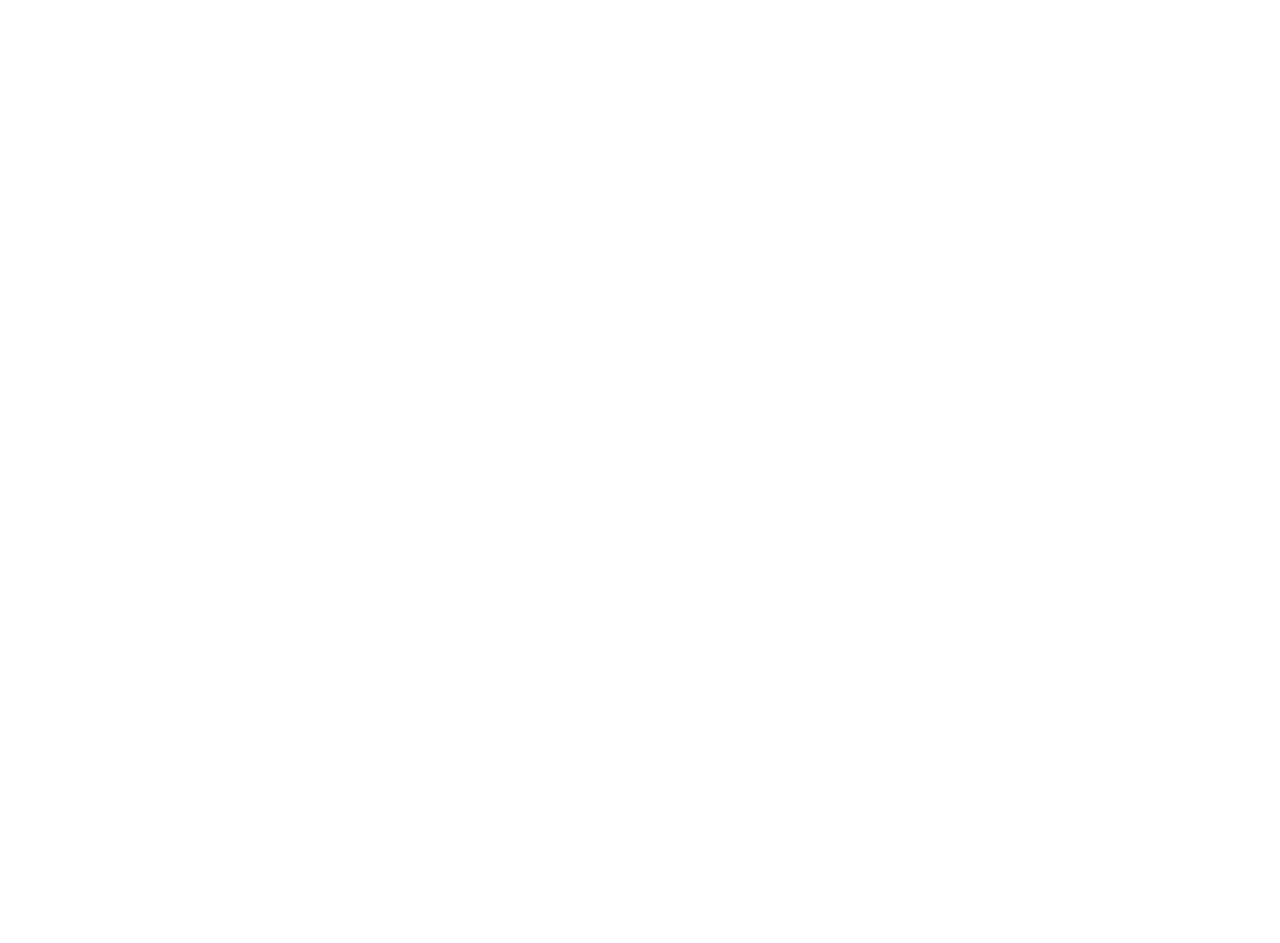
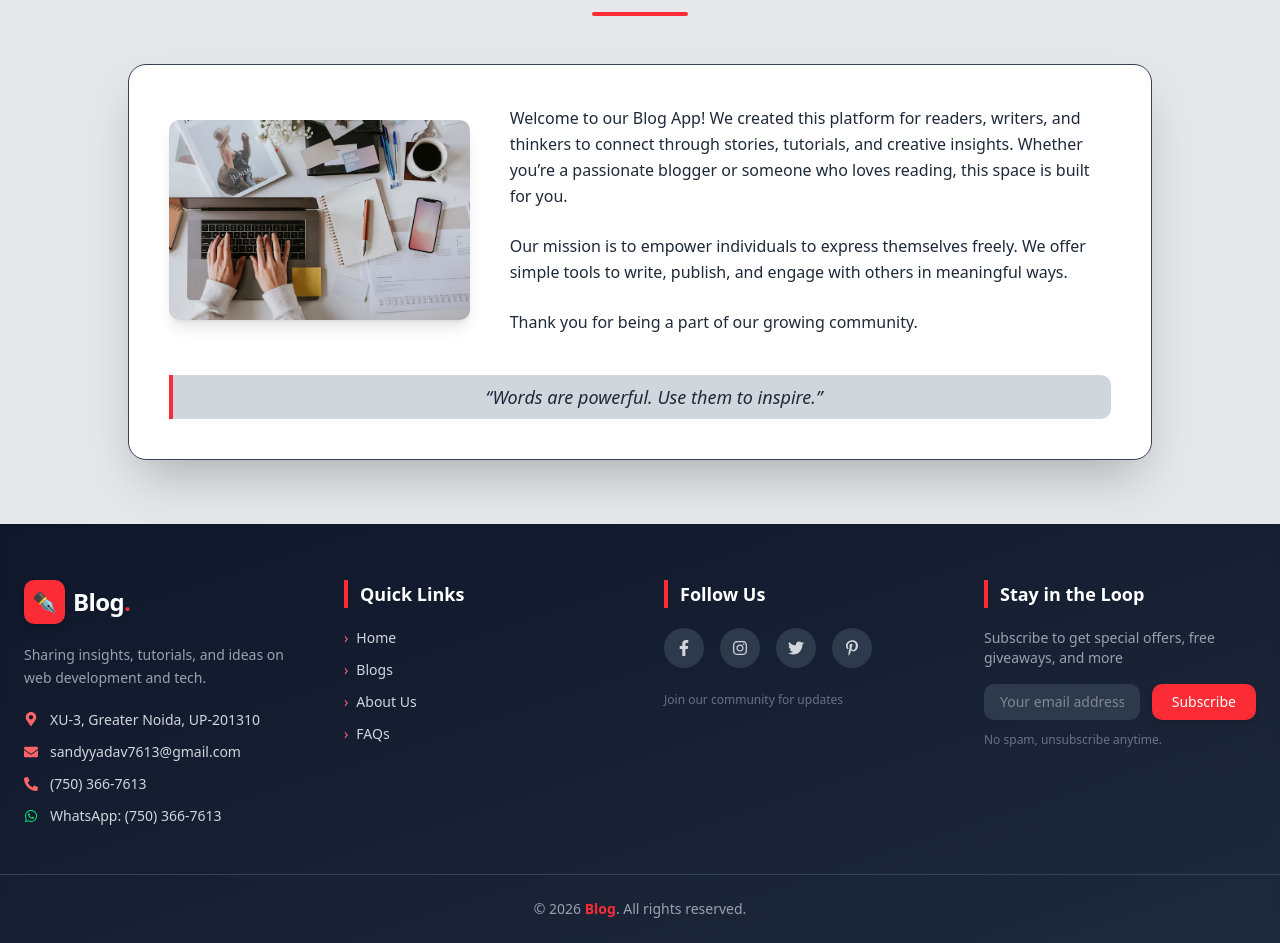
Before and after one commit to SandeepYadav750/sanikaBlogs, a Next.js app: page /about in a window 1280 px wide. Shown: the part 240-1183 px from the top of the page. Before the commit the page ends 800 px from the top, so only its background shows below. Built offline with nearby package versions, Linux system fonts and the light colour scheme; no server answers.

Commit message:
stsatic design of About and Footer.

```diff
--- a/app/(AboutProjects)/about/page.jsx
+++ b/app/(AboutProjects)/about/page.jsx
@@ -1,11 +1,70 @@
+import Image from "next/image";
 import React from "react";
 
-const About = () => {
+const AboutSection = () => {
   return (
-    <>
-      <h1 className="bg-sanikaSky text-red-500">About Sanika Blogs</h1>
-    </>
+    <section className=" py-16 px-6">
+      <div className="max-w-5xl mx-auto">
+        {/* Heading */}
+        <div className="text-center mb-12">
+          <h2 className="text-4xl md:text-5xl font-bold mb-4">
+            About Our Blog
+          </h2>
+          <p className="text-lg max-w-2xl mx-auto">
+            A place to share thoughts, inspire others, and grow together.
+          </p>
+          <div className="w-24 h-1 bg-red-500 mx-auto mt-4 rounded-full"></div>
+        </div>
+
+        {/* Main Content Card */}
+        <div className="bg-white dark:bg-gray-700 rounded-2xl p-8 md:p-10 shadow-2xl border border-gray-700 space-y-6 md:space-y-10">
+          <div className="w-full flex items-center justify-between gap-10 flex-col md:flex-row">
+            <div className="w-1/3">
+              <Image
+                src="/About-blog.avif"
+                alt="About Us"
+                className="rounded-lg shadow-lg"
+                width={400}
+                height={300}
+              />
+            </div>
+            <div className="w-2/3 space-y-6">
+              <p className=" leading-relaxed">
+                Welcome to our Blog App! We created this platform for readers,
+                writers, and thinkers to connect through stories, tutorials, and
+                creative insights. Whether you’re a passionate blogger or
+                someone who loves reading, this space is built for you.
+              </p>
+
+              <p className=" leading-relaxed">
+                Our mission is to empower individuals to express themselves
+                freely. We offer simple tools to write, publish, and engage with
+                others in meaningful ways.
+              </p>
+
+              <p className=" leading-relaxed">
+                Thank you for being a part of our growing community.
+              </p>
+            </div>
+          </div>
+
+          {/* Quote */}
+          <div className="bg-gray-300 dark:bg-gray-900 border-l-4 border-red-500 pl-6 py-2 bg-opacity-50 rounded-r-lg text-center">
+            <p className=" text-lg italic">
+              “Words are powerful. Use them to inspire.”
+            </p>
+          </div>
+        </div>
+
+        {/* Optional: Decorative elements */}
+        {/* <div className="flex justify-center gap-3 mt-10">
+          <div className="w-2 h-2 rounded-full bg-red-500"></div>
+          <div className="w-2 h-2 rounded-full bg-gray-600"></div>
+          <div className="w-2 h-2 rounded-full bg-gray-600"></div>
+        </div> */}
+      </div>
+    </section>
   );
 };
 
-export default About;
+export default AboutSection;
--- a/app/layout.js
+++ b/app/layout.js
@@ -4,6 +4,7 @@ import Navbar from "../components/Navbar";
 import "react-toastify/dist/ReactToastify.css";
 import Provider from "./provider";
 import ThemeProvider from "../components/ThemeProviders";
+import Footer from "../components/Footer";
 
 const geistSans = Geist({
   variable: "--font-geist-sans",
@@ -30,7 +31,8 @@ export default function RootLayout({ children }) {
           <ThemeProvider>
             <Navbar />
             <div className="pt-20">{children}</div>
-            </ThemeProvider>
+            <Footer />
+          </ThemeProvider>
         </Provider>
       </body>
     </html>
--- /dev/null
+++ b/components/Footer.jsx
@@ -0,0 +1,187 @@
+import Link from "next/link";
+import {
+  FaFacebookF,
+  FaInstagram,
+  FaTwitter,
+  FaPinterestP,
+  FaWhatsapp,
+  FaEnvelope,
+  FaPhoneAlt,
+  FaMapMarkerAlt,
+} from "react-icons/fa";
+
+const Footer = () => {
+  return (
+    <footer className="bg-linear-to-br from-[#0f172a] to-[#1e293b] text-gray-300 pt-14 pb-6 shadow-inner">
+      <div className="max-w-7xl mx-auto px-6 grid md:grid-cols-4 gap-6 md:gap-12">
+        {/* Logo + Info */}
+        <div>
+          <div className="flex items-center gap-2 mb-5">
+            <div className="bg-red-500 p-2 rounded-lg shadow-md">
+              <span className="text-white font-bold text-xl">✒</span>
+            </div>
+            <h2 className="text-2xl font-bold text-white tracking-tight">
+              Blog<span className="text-red-500">.</span>
+            </h2>
+          </div>
+
+          <p className="text-sm leading-relaxed text-gray-400 mb-5">
+            Sharing insights, tutorials, and ideas on web development and tech.
+          </p>
+
+          <div className="space-y-3 text-sm">
+            <div className="flex items-start gap-3">
+              <FaMapMarkerAlt className="text-red-400 mt-0.5 shrink-0" />
+              <span>XU-3, Greater Noida, UP-201310</span>
+            </div>
+            <div className="flex items-center gap-3">
+              <FaEnvelope className="text-red-400 shrink-0" />
+              <a
+                href="mailto:sandyyadav7613@gmail.com"
+                className="hover:text-white transition-colors duration-200"
+              >
+                sandyyadav7613@gmail.com
+              </a>
+            </div>
+            <div className="flex items-center gap-3">
+              <FaPhoneAlt className="text-red-400 shrink-0" />
+              <a
+                href="tel:+917503667613"
+                className="hover:text-white transition-colors duration-200"
+              >
+                (750) 366-7613
+              </a>
+            </div>
+            <div className="flex items-center gap-3">
+              <FaWhatsapp className="text-green-400 shrink-0" />
+              <a
+                href="https://wa.me/917503667613?text=Hello%20Sandeep"
+                target="_blank"
+                rel="noopener noreferrer"
+                className="hover:text-white transition-colors duration-200"
+              >
+                WhatsApp: (750) 366-7613
+              </a>
+            </div>
+          </div>
+        </div>
+
+        {/* Quick Links */}
+        <div>
+          <h3 className="text-white font-semibold text-lg mb-5 border-l-4 border-red-500 pl-3">
+            Quick Links
+          </h3>
+          <ul className="space-y-3 text-sm">
+            <li>
+              <Link
+                href="/"
+                className="hover:text-red-400 transition-colors duration-200 flex items-center gap-2"
+              >
+                <span className="text-red-400">›</span> Home
+              </Link>
+            </li>
+            <li>
+              <Link
+                href="/blogs"
+                className="hover:text-red-400 transition-colors duration-200 flex items-center gap-2"
+              >
+                <span className="text-red-400">›</span> Blogs
+              </Link>
+            </li>
+            <li>
+              <Link
+                href="/about"
+                className="hover:text-red-400 transition-colors duration-200 flex items-center gap-2"
+              >
+                <span className="text-red-400">›</span> About Us
+              </Link>
+            </li>
+            <li>
+              <Link
+                href="/faqs"
+                className="hover:text-red-400 transition-colors duration-200 flex items-center gap-2"
+              >
+                <span className="text-red-400">›</span> FAQs
+              </Link>
+            </li>
+          </ul>
+        </div>
+
+        {/* Social */}
+        <div>
+          <h3 className="text-white font-semibold text-lg mb-5 border-l-4 border-red-500 pl-3">
+            Follow Us
+          </h3>
+          <div className="flex gap-4 mb-6">
+            <a
+              href="#"
+              className="bg-[#2d3a4b] p-3 rounded-full hover:bg-red-500 hover:text-white transition-all duration-300 hover:scale-110"
+              aria-label="Facebook"
+            >
+              <FaFacebookF className="w-4 h-4" />
+            </a>
+            <a
+              href="#"
+              className="bg-[#2d3a4b] p-3 rounded-full hover:bg-red-500 hover:text-white transition-all duration-300 hover:scale-110"
+              aria-label="Instagram"
+            >
+              <FaInstagram className="w-4 h-4" />
+            </a>
+            <a
+              href="#"
+              className="bg-[#2d3a4b] p-3 rounded-full hover:bg-red-500 hover:text-white transition-all duration-300 hover:scale-110"
+              aria-label="Twitter"
+            >
+              <FaTwitter className="w-4 h-4" />
+            </a>
+            <a
+              href="#"
+              className="bg-[#2d3a4b] p-3 rounded-full hover:bg-red-500 hover:text-white transition-all duration-300 hover:scale-110"
+              aria-label="Pinterest"
+            >
+              <FaPinterestP className="w-4 h-4" />
+            </a>
+          </div>
+          {/* Optional: Add a small tagline */}
+          <p className="text-xs text-gray-500">
+            Join our community for updates
+          </p>
+        </div>
+
+        {/* Subscribe */}
+        <div>
+          <h3 className="text-white font-semibold text-lg mb-5 border-l-4 border-red-500 pl-3">
+            Stay in the Loop
+          </h3>
+          <p className="text-sm text-gray-400 mb-4">
+            Subscribe to get special offers, free giveaways, and more
+          </p>
+
+          <div className="flex flex-col sm:flex-row gap-3">
+            <input
+              type="email"
+              placeholder="Your email address"
+              className="w-full px-4 py-2 rounded-lg bg-[#2d3a4b] text-sm outline-none focus:ring-2 focus:ring-red-500 focus:border-transparent transition-all"
+            />
+            <button className="bg-red-500 hover:bg-red-600 px-5 py-2 rounded-lg text-white text-sm font-medium transition-colors duration-200 shadow-md hover:shadow-lg">
+              Subscribe
+            </button>
+          </div>
+          <p className="text-xs text-gray-500 mt-3">
+            No spam, unsubscribe anytime.
+          </p>
+        </div>
+      </div>
+
+      {/* Bottom Bar */}
+      <div className="border-t border-gray-700 mt-12 pt-6 text-center text-sm text-gray-400">
+        <p>
+          © 2026 <span className="text-red-500 font-semibold">Blog</span>. All
+          rights reserved.
+        </p>
+      </div>
+    </footer>
+  );
+};
+
+export default Footer;
```
